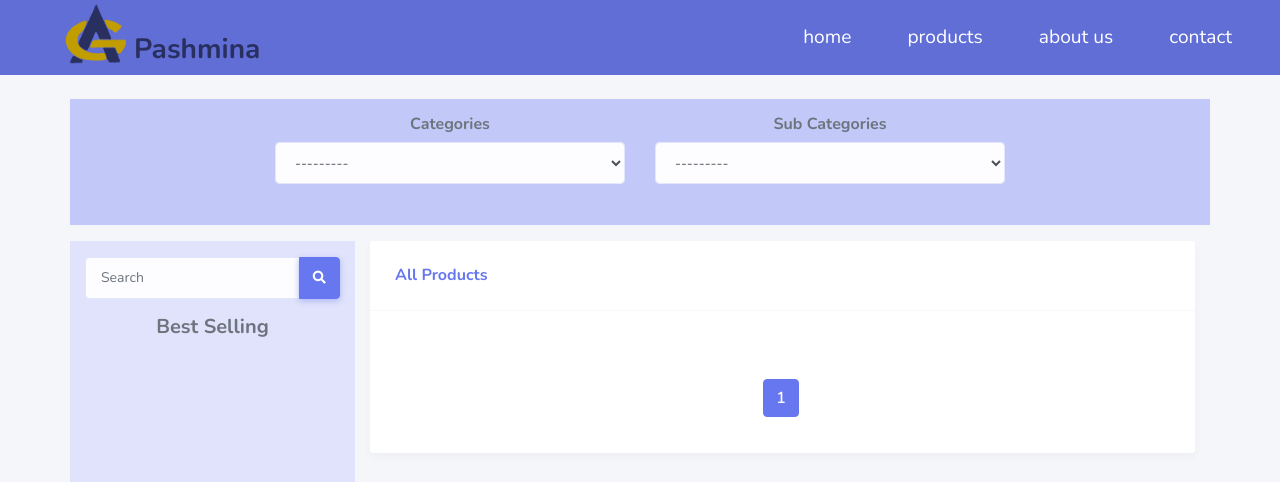
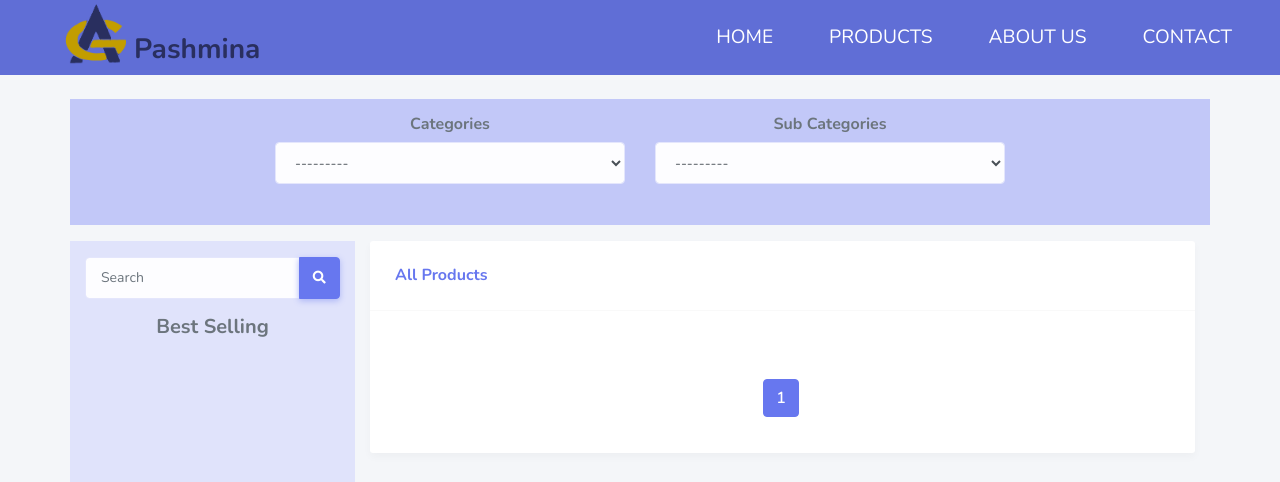
Before and after one commit to dipendraPandey/AGpashmina_project, a Django app: page /products/ in a window 1280 px wide. Shown: the top 482 px of the page. Run offline with Django 3.2, Linux system fonts and the light colour scheme; data that the repository does not hold is empty; some libraries are stand-ins or nearby versions; some web fonts are replaced.

Commit message:
some changes here

```diff
--- a/AGPashmina_Project/settings.py
+++ b/AGPashmina_Project/settings.py
@@ -25,7 +25,7 @@ SECRET_KEY = '%x8afp2x)viwe7+54#13%yzwmv+rko@8nq_0+ezqaox%cxyd$6'
 # SECURITY WARNING: don't run with debug turned on in production!
 DEBUG = True
 
-ALLOWED_HOSTS = []
+ALLOWED_HOSTS = ['localhost', '127.0.0.1']
 
 AUTH_USER_MODEL = 'accounts.CustomUser'
 
--- a/aboutus/templatetags/maincontainer_tag.py
+++ b/aboutus/templatetags/maincontainer_tag.py
@@ -1,5 +1,6 @@
 from django import template
 from ..models import MainFrameContent
+from aboutus.models import CompanyLinks,ContactUs
 
 register = template.Library()
 
@@ -8,3 +9,11 @@ register = template.Library()
 def main_frame_content():
     maincontent= MainFrameContent.objects.all()[:1]
     return {'maincontent': maincontent}
+
+
+@register.inclusion_tag('snippets/footer.html')
+def footer_content():
+    contact = ContactUs.objects.last()
+    links = CompanyLinks.objects.last()
+    return {'contact': contact,
+            'links': links}
--- a/home/templates/home/contactus.html
+++ b/home/templates/home/contactus.html
@@ -86,10 +86,7 @@
                         </div>
                         <div class="col-12 col-md-12 col-lg-7 p-0">
                             <div class="responsive-map-container">
-                                <iframe
-                                        src="https://www.google.com/maps/embed?pb=!1m18!1m12!1m3!1d3532.8287678063075!2d85.32575321453794!3d27.691686732787975!2m3!1f0!2f0!3f0!3m2!1i1024!2i768!4f13.1!3m3!1m2!1s0x39eb19bb6d5813b3%3A0xd8399a99677e490b!2zTmVwYWwgTWVnYSBDb2xsZWdlIOCkqOClh-CkquCkvuCksiDgpK7gpYfgpJfgpL4g4KSV4KSy4KWH4KSc!5e0!3m2!1sen!2snp!4v1600700002389!5m2!1sen!2snp"
-                                        frameborder="0" style="border:0;" allowfullscreen="true" aria-hidden="false"
-                                        tabindex="0"></iframe>
+                                <iframe src="https://www.google.com/maps/embed?pb=!1m18!1m12!1m3!1d3532.2347803443095!2d85.30441171396872!3d27.71003643198304!2m3!1f0!2f0!3f0!3m2!1i1024!2i768!4f13.1!3m3!1m2!1s0x39eb19cf2a90ecff%3A0x1e6b3458daa6725!2sAG%20Pashmina%20pvt.%20Ltd!5e0!3m2!1sen!2snp!4v1601906853511!5m2!1sen!2snp" frameborder="0" style="border:0;" allowfullscreen="" aria-hidden="false" tabindex="0"></iframe>
                             </div>
                         </div>
                     </div>
--- a/home/templates/home/homepage.html
+++ b/home/templates/home/homepage.html
@@ -40,7 +40,7 @@
   <div class="container-fluid">
     <!-- latest items starts -->
     <div class="row latest-slick-row" style="background-color:#949ff3;">
-      <div class="col-lg-12" >
+      <div class="col-lg-12" style="background-color:#333b77;" >
         {% if latest_product %}
         <h3 class="section-title mb-0 pb-0 mt-0" style="color: #fff;">Latest Products</h3>
         <div class="latest-slick-container p-4">
@@ -56,7 +56,7 @@
         </div>
         {% endif %}
       </div>
-      <div class="col-lg-12" >
+      <div class="col-lg-12" style="background-color:#4853a7;" >
         {% if trending_product %}
         <h3 class="section-title mb-0 pb-0 mt-0" style="color: #fff;">Trending Products</h3>
         <div class="latest-slick-container p-4">
--- a/static_files/assets/css/custom.css
+++ b/static_files/assets/css/custom.css
@@ -441,6 +441,7 @@ footer .copyrights .organization:hover {
 
   .navbar li a {
     margin: 0 12px;
+    text-transform:uppercase;
   }
 
   .active-nav-item {
--- a/templates/base.html
+++ b/templates/base.html
@@ -45,7 +45,7 @@
     {% endblock container%}
 
     <!-- footer html include-->
-    {% include 'snippets/footer.html'%}
+    {% footer_content %}
 
 
   </div>
--- a/templates/snippets/footer.html
+++ b/templates/snippets/footer.html
@@ -20,9 +20,7 @@
     <div class="col-md-4 col-lg-4 col-sm-12 px-5 pb-3">
       <h4 class="sub-footer-title">Visit Us at</h4>
       <div class="responsive-map-container">
-        <iframe
-          src="https://www.google.com/maps/embed?pb=!1m18!1m12!1m3!1d3532.8287678063075!2d85.32575321453794!3d27.691686732787975!2m3!1f0!2f0!3f0!3m2!1i1024!2i768!4f13.1!3m3!1m2!1s0x39eb19bb6d5813b3%3A0xd8399a99677e490b!2zTmVwYWwgTWVnYSBDb2xsZWdlIOCkqOClh-CkquCkvuCksiDgpK7gpYfgpJfgpL4g4KSV4KSy4KWH4KSc!5e0!3m2!1sen!2snp!4v1600700002389!5m2!1sen!2snp"
-          frameborder="0" style="border:0;" allowfullscreen="true" aria-hidden="false" tabindex="0"></iframe>
+        <iframe src="https://www.google.com/maps/embed?pb=!1m18!1m12!1m3!1d3532.2347803443095!2d85.30441171396872!3d27.71003643198304!2m3!1f0!2f0!3f0!3m2!1i1024!2i768!4f13.1!3m3!1m2!1s0x39eb19cf2a90ecff%3A0x1e6b3458daa6725!2sAG%20Pashmina%20pvt.%20Ltd!5e0!3m2!1sen!2snp!4v1601906853511!5m2!1sen!2snp" width="600" height="450" frameborder="0" style="border:0;" allowfullscreen="" aria-hidden="false" tabindex="0"></iframe>
       </div>
     </div>
 
--- a/templates/snippets/navbar.html
+++ b/templates/snippets/navbar.html
@@ -11,16 +11,16 @@
   <div class="collapse navbar-collapse" id="navbarSupportedContent">
     <ul class="navbar-nav ml-auto">
       <li class="nav-item {% if latest_product %}active-nav-item{%endif%}">
-        <a class="nav-link" href="{% url 'homepage'%}">home</a>
+        <a class="nav-link" href="{% url 'homepage'%}">Home</a>
       </li>
       <li class="nav-item {% if products %}active-nav-item{%endif%}">
-        <a class="nav-link" href="{% url 'product-list'%}">products</a>
+        <a class="nav-link" href="{% url 'product-list'%}">Products</a>
       </li>
       <li class="nav-item {% if team %}active-nav-item{%endif%}">
-        <a class="nav-link" href="{% url 'about-us'%}">about us</a>
+        <a class="nav-link" href="{% url 'about-us'%}">About us</a>
       </li>
       <li class="nav-item {% if contact_team %}active-nav-item{%endif%}">
-        <a class="nav-link" href="{% url 'contact-us'%}">contact</a>
+        <a class="nav-link" href="{% url 'contact-us'%}">Contact</a>
       </li>
     </ul>
   </div>
```
